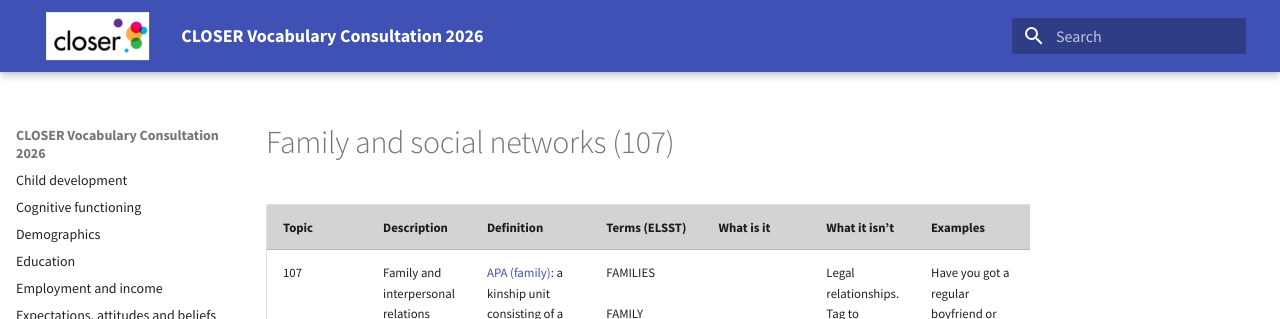
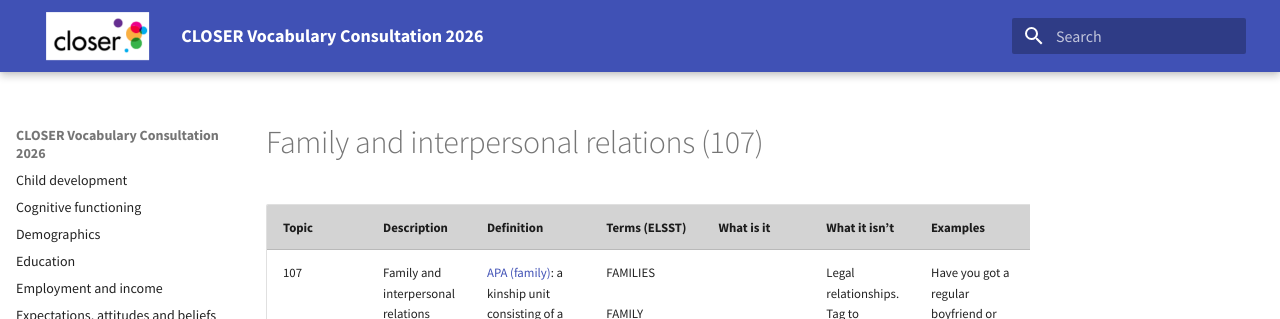
Before and after one commit to CLOSER-Cohorts/closer-vocabulary-2026, an MkDocs documentation site: the page built from docs/family-and-social-networks.md, in a window 1280 px wide and 900 px high. Shown: the top 319 px of the window. Built offline with MkDocs 1.6.1 and Material for MkDocs 9.7.7, drawn with Linux system fonts in a browser that asks for light colours.

Commit message:
Update family-and-social-networks.md
Changed page name to family and interpersonal relations

```diff
--- a/docs/family-and-social-networks.md
+++ b/docs/family-and-social-networks.md
@@ -1,4 +1,4 @@
-# Family and social networks (107)
+# Family and interpersonal relations (107)
 
 | **Topic** | **Description** | **Definition** | **Terms (ELSST)** | **What is it** | **What it isn’t** | **Examples** | **Changes** |
 | --- | --- | --- | --- | --- | --- | --- | --- |
```
